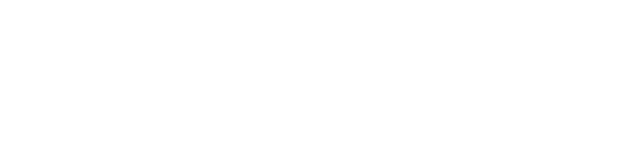
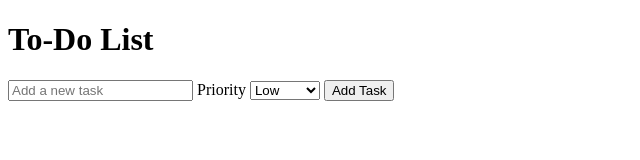
Before and after one commit to CyberKidLeko/todo-list-app, a website: page frontend/index.html in a window 1280 px wide. Shown: the whole page, without its empty margins (0-640 px from the left). Drawn offline with Linux system fonts and the light colour scheme.

Commit message:
Added task input fields and priority drop down

```diff
--- a/frontend/index.html
+++ b/frontend/index.html
@@ -3,9 +3,22 @@
 <head>
     <meta charset="UTF-8">
     <meta name="viewport" content="width=device-width, initial-scale=1.0">
-    <title>Document</title>
+    <title>ToDo list</title>
 </head>
 <body>
+    <h1>To-Do List</h1>
+
+    <div  class="container">
+        <input type="text" placeholder="Add a new task" id="task">
+        <label for="priority">Priority</label>
+        <select name="priority" id="priority">
+            <option value="1">Low</option>
+            <option value="2">Medium</option>
+            <option value="3">High</option>
+        </select>
+        <button onclick="return">Add Task</button>
+
+    </div>
 
 </body>
 </html>
```
